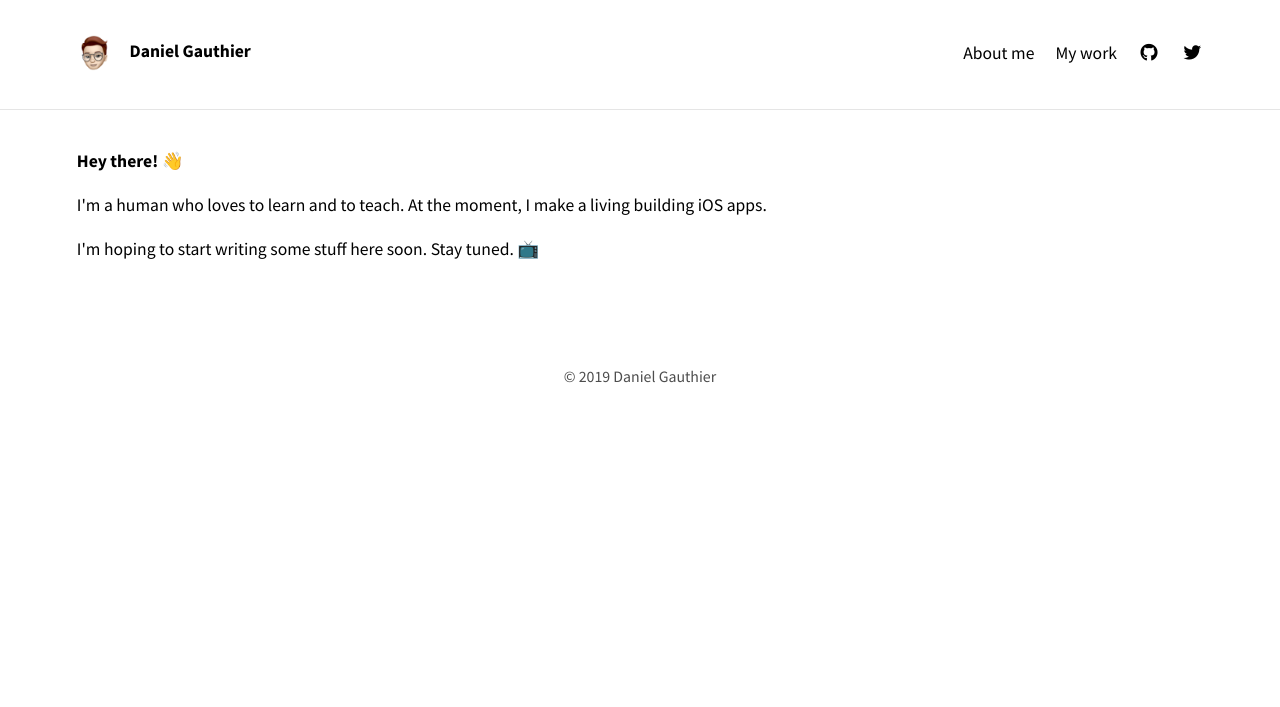
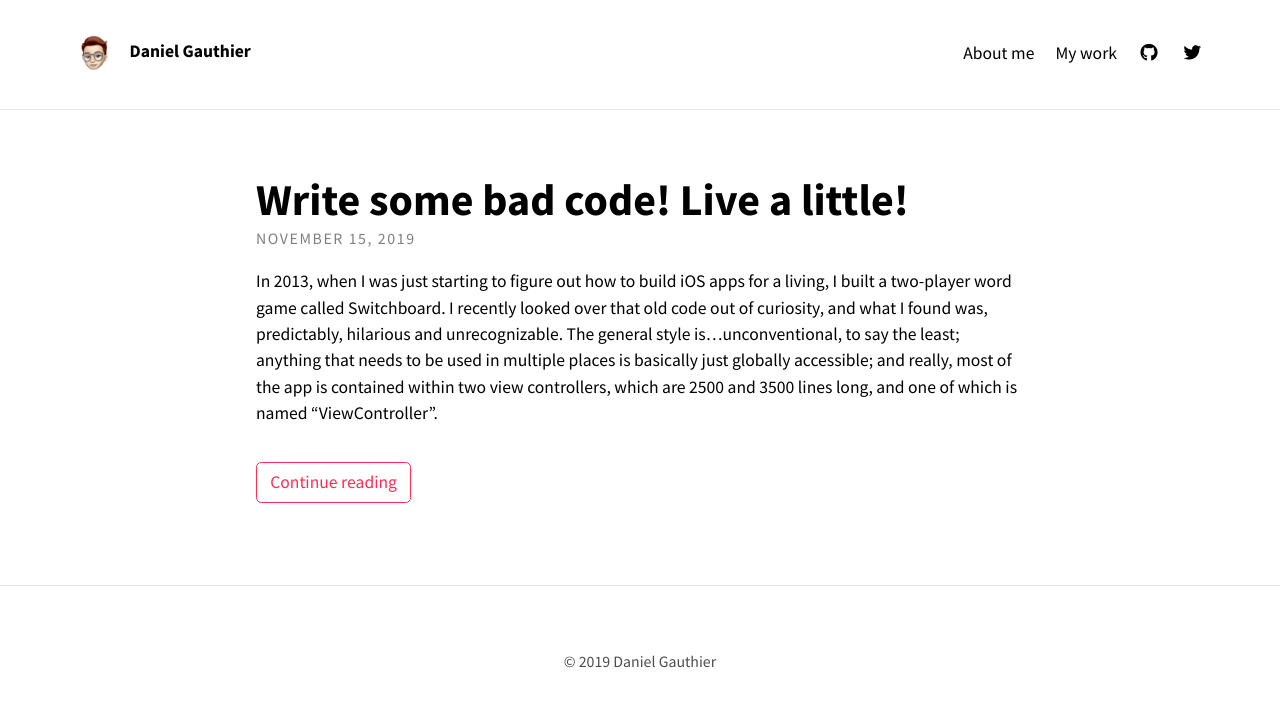
Before and after one commit to danielmgauthier/danielmgauthier.github.io, a Jekyll site: the page built from index.html, in a window 1280 px wide. Shown: the top 707 px of the page. Built offline with Jekyll 4.4.1, drawn with Linux system fonts in a browser that asks for light colours; nearby versions of some CDN libraries; the list of posts is cut into pages by our own code; some of the changed lines change nothing that is shown.

Commit message:
Publish "write some bad code" post.

```diff
--- a/_config.yml
+++ b/_config.yml
@@ -12,10 +12,7 @@ theme_settings:
   description: "A little personal website about computers and stuff." # used by search engines
 
   # Header and footer text
-  header_text: >
-    <p><b>Hey there! 👋</b></p>
-    <p>I'm a human who loves to learn and to teach. At the moment, I make a living building iOS apps.</p>
-    <p>I'm hoping to start writing some stuff here soon. Stay tuned. 📺</p>
+  header_text:
   header_text_feature_image:
   footer_text: >
    &copy; 2019 Daniel Gauthier
--- /dev/null
+++ b/_posts/2019-11-15-write-some-bad-code.md
@@ -0,0 +1,32 @@
+---
+layout: post
+title: Write some bad code! Live a little!
+---
+
+In 2013, when I was just starting to figure out how to build iOS apps for a living, I built a two-player word game called Switchboard. I recently looked over that old code out of curiosity, and what I found was, predictably, hilarious and unrecognizable. The general style is…unconventional, to say the least; anything that needs to be used in multiple places is basically just globally accessible; and really, most of the app is contained within two view controllers, which are 2500 and 3500 lines long, and one of which is named “ViewController”.
+
+It’s not great!
+
+In the past couple years, I’ve been quite focused on becoming a better software engineer. Simply put, I’ve been trying hard to go from “I can write code” to “I can write code well.” I think it’s safe to say that’s not a journey that will ever really have an end-point — the more you know, the more you realize you don’t know — but it is one that’s absolutely worthwhile. Usually, in app development, writing code to solve a problem isn’t the biggest challenge in and of itself; the challenge is in writing code that solves a problem quickly and efficiently, that can be simply understood and reasoned about by others, and that can be easily extended when the problem inevitably changes or grows in the future.
+
+Of course, this is all pretty obvious to any developer who’s been at it for a while. We all agree this stuff is important, and we all talk about it all the time. Design principles, architectural patterns, programming paradigms — if you want to be good at programming, you’ve got to learn this stuff, and be able to make use of the right tools in the right situations. You’ve also got to stay on top of the daily deluge of new (and recycled) tools and ideas, but not get carried away chasing after every shiny new thing that comes along.
+
+That’s all well and good, and I agree. Nonetheless, the perspective I’m about to offer is: *forget that noise! Let’s build some cool shit*.
+
+Switchboard’s code base was a total cluster-cuss. On the other hand: I had an idea for a game, I designed the game, I built the game, I shipped the game, and I learned a ton a long the way. On the whole, this whole process was a) a lot of fun, and b) at least partially responsible for getting me some great jobs. The code sucked, but the end result was entirely positive.
+
+I promise I’m not suggesting that writing good code is a waste of time. In fact, as software continues to devour the world, there’s a good case to be made that we all need to get a whoooole lot better at writing good code, pronto. And, look, my weird little game was kind of a mess, was only played by a handful of people, and was never maintained — hardly an example to hold up and say “Look! Code quality is irrelevant!” But, there was also a sort of creative purity and joy to the whole thing that I’m feeling a little bit nostalgic for, and that I think has sometimes gotten left behind on my journey from “I can write code” to “I can write code well.”
+
+This journey is fraught with countless moments of feeling like an imposter, feeling incompetent, feeling afraid to make the wrong decision or to reveal a knowledge gap in front of your peers. It can be paralyzing, and in my experience, creatively draining. And I guess what I’m getting at is this: sometimes, it’s okay to stop worrying about whether you should be applying that pattern you read about in that blog post, or about whether you’ve truly grokked what dependency inversion *actually* means, or about the fact that you still haven’t really had time to figure out what SwiftUI is all about. Instead, focus on the inherent joy of using a computer to create something out of nothing — which is likely what got you into this whole thing to begin with.
+
+That’s really the balance I’m trying to find here, for myself and anyone else who needs to hear it. Let’s keep challenging ourselves to learn and improve as developers, but let’s not lose sight of how dang cool it is to be able to get a computer to do crazy things in the first place. Dev culture can be ruthlessly opinionated, and it can all get pretty overwhelming when you’re trying to learn something new or difficult. What I’ve seen this lead to, in myself and others, is:
+
+1. a tendency to over-plan. Spending weeks fretting over which “architectural pattern” to use may not be the best use of time. And despite your best planning efforts, let’s be honest: you’re probably going to need to refactor a bunch of stuff in a few months anyways.
+2. a tendency to value the code itself over the end goal. Code should be easy to reason about. If you can do that, you’re probably good — even if you weren’t quite able to boil your work down into one big fancy chain of higher order functions.
+3. a tendency to worry destructively about our merit or ability. Everyone feels like a bit of an imposter, and no one is as smart as they pretend to be. You’re doing great!
+
+At their worst, these tendencies can actively slow us down or prevent us from building cool stuff, and can totally obscure the pure creative joy of seeing an idea come to life on screen. That’s a bummer. And if any of this sounds familiar, it might be a good time to put away the books and the blogs and the podcasts for a little while, and focus on writing code for the simple sake of creating something new.
+
+Of course, writing bad code can eventually trap you in a pit of technical debt. Of course, the realities of working as part of a team or on a schedule require us to be vigilant about planning and writing good code. And of course, creativity and well-written code are not at all mutually exclusive. Of course, of course, of course. I’m not advocating for writing bad code; I’m simply advocating for anyone out there who knows what they want to build but is stuck worrying about exactly how to go about it. Go! Build a thing! There’s no single best way to do what you want to do anyway. You’re probably more capable than you think. And — quite honestly — you can always go back and change things later.
+
+Just, please: no 3500 line view controllers.
```
Also changed, not shown: 1 other file.
